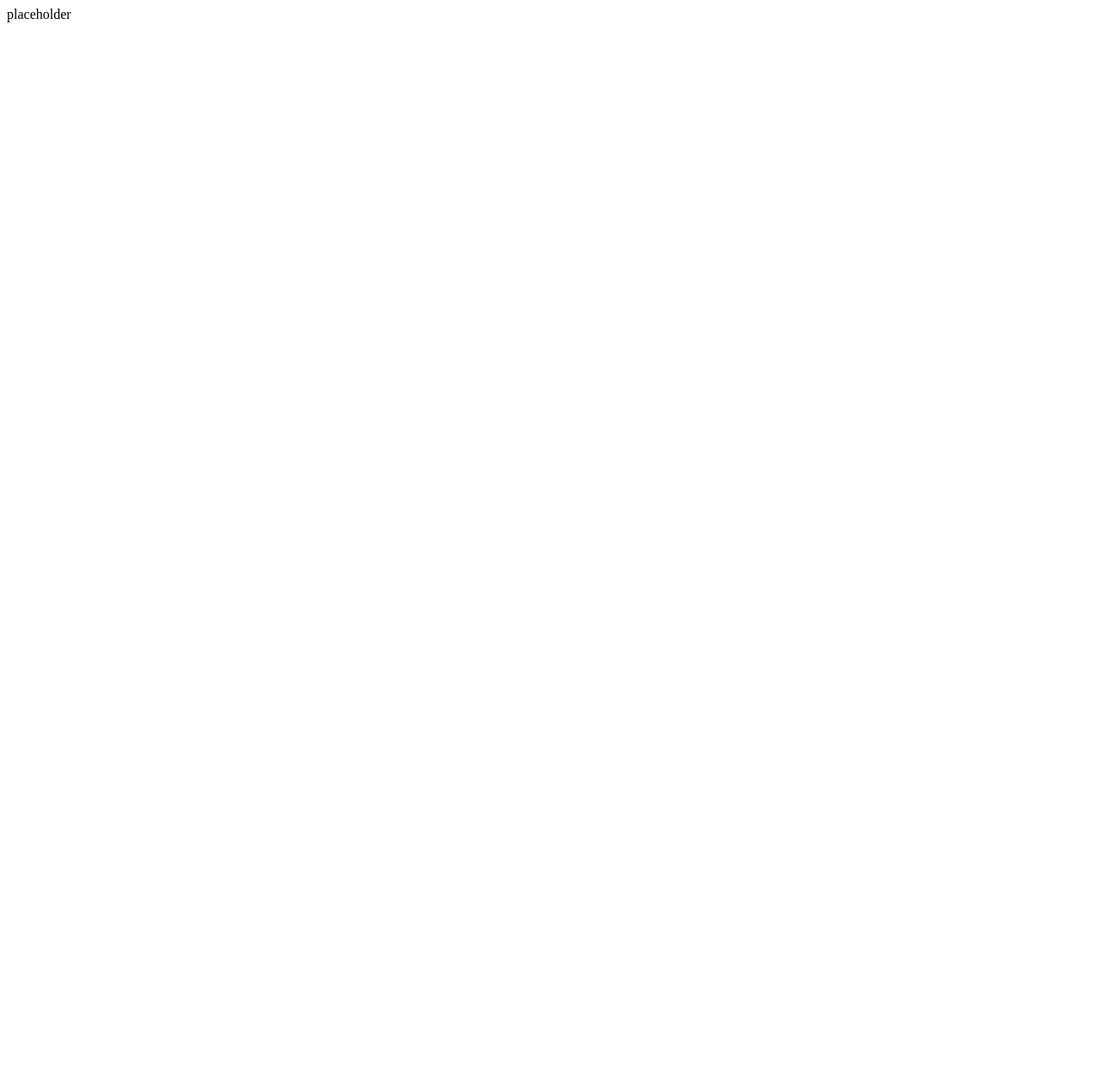
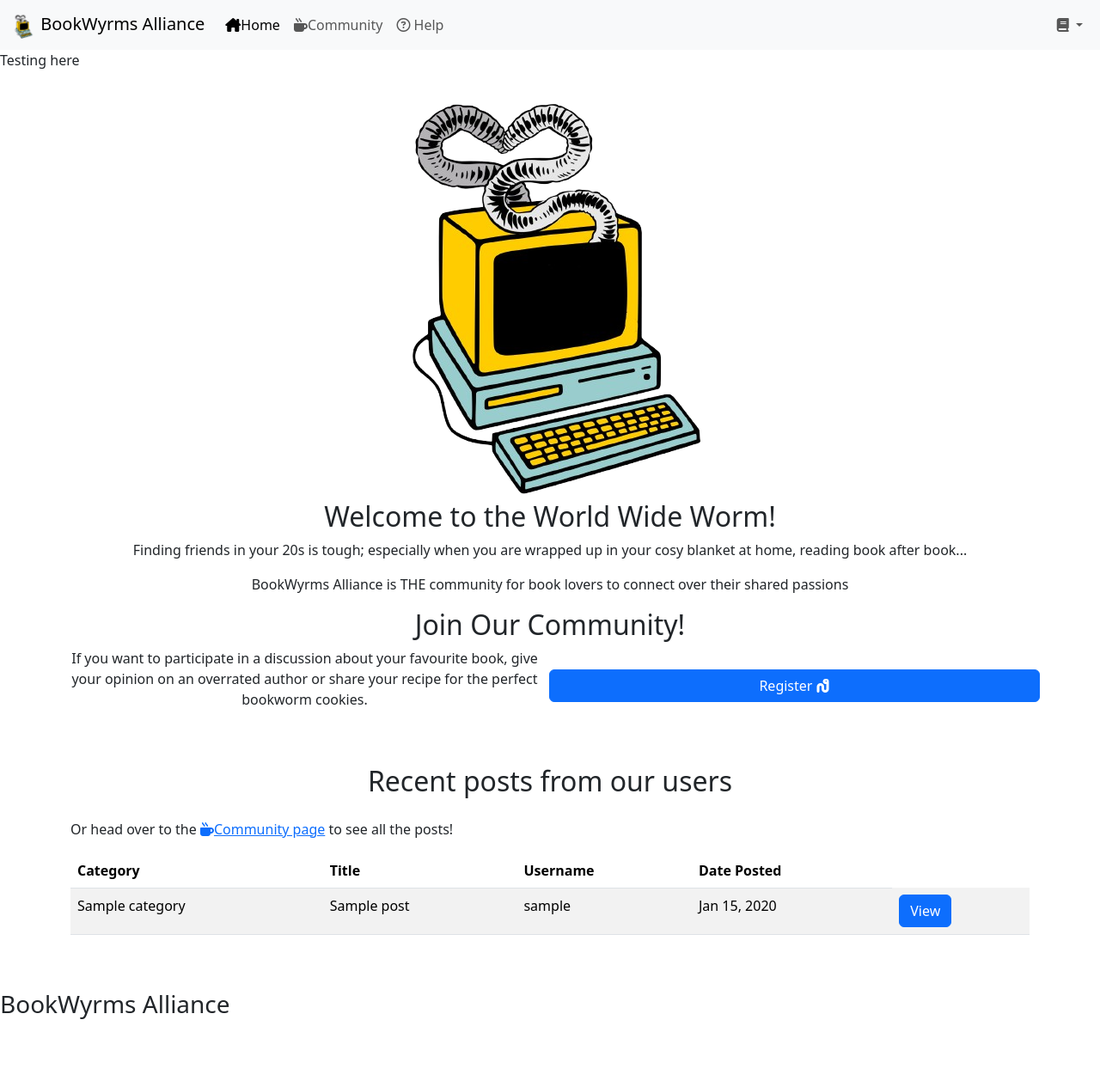
Before and after one commit to chl03rivs/bookwyrms-alliance, a Django app: page / in a window 1280 px wide. Before the commit the page is almost empty. Shown: the whole page at 86% size. Before the commit the page ends 26 px from the top, so only its background shows below. Run offline with Django 4.2, Linux system fonts and the light colour scheme; tables that the repository leaves empty hold one stand-in row (values such as "Sample post"); some libraries are stand-ins or nearby versions; some web fonts are replaced.

Commit message:
Create home page * Create view in data app * Create template * Update urls.py files at project-level and app-level * Update navigation with icons from Font-Awesome * Fix typos and missing link for favicon

```diff
--- a/bookwyrms_alliance/settings.py
+++ b/bookwyrms_alliance/settings.py
@@ -26,7 +26,7 @@
 SECRET_KEY = os.environ.get('SECRET_KEY')
 
 # SECURITY WARNING: don't run with debug turned on in production!
-DEBUG = False
+DEBUG = True
 
 ALLOWED_HOSTS = [
     'bookwyrms-alliance-b4deb11202b4.herokuapp.com/',
--- a/bookwyrms_alliance/urls.py
+++ b/bookwyrms_alliance/urls.py
@@ -18,10 +18,13 @@
 from django.contrib import admin
 from django.urls import path, include
 
+from data import views as data_views
+
 urlpatterns = [
     path('admin/', admin.site.urls),
     path('summernote/', include('django_summernote.urls')),
     path('accounts/', include('allauth.urls')),
     path('users/', include('users.urls')),
-    path('', include('data.urls'), name='data-urls'),
+    path('', data_views.home_view, name='home'),
+    path('community/', include('data.urls')),
 ]
--- /dev/null
+++ b/data/templates/data/home.html
@@ -0,0 +1,77 @@
+{% extends 'base.html' %}
+{% load static %}
+{% load crispy_forms_tags %} <!-- for crispy forms styling -->
+
+{% block content %}
+    <div class="container text-center">
+        <img src="{% static 'images/logo-transparent-bckgd.png' %}" alt="Logo of BookWyrms Alliance: two worms coming out of the screen of a desktop computer" class="img-fluid">
+
+        <h2>Welcome to the World Wide Worm!</h2>
+        <p>Finding friends in your 20s is tough; especially when you are wrapped up in your cosy blanket at home, reading book after book...</p>
+        <p>BookWyrms Alliance is THE community for book lovers to connect over their shared passions </p>
+    </div>
+
+    <div class="container text-center">
+        <h2>Join Our Community!</h2>
+        <div class="row align-items-center">
+            <p class="col">If you want to participate in a discussion about your favourite book, give your opinion on an overrated author or share your recipe for the perfect bookworm cookies.</p>
+            <!-- Register Button -->
+            <button type="button" class="col btn btn-primary" data-bs-toggle="modal" data-bs-target="#registerModal">
+                Register <i class="fa-solid fa-worm"></i>
+            </button>
+        </div>
+
+        <!-- Modal -->
+        <div class="modal fade" id="registerModal" tabindex="-1" aria-labelledby="registerModalLabel" aria-hidden="true">
+            <div class="modal-dialog">
+                <div class="modal-content">
+                    <div class="modal-header">
+                        <h5 class="modal-title" id="registerModalLabel">Register <i class="fa-solid fa-worm"></i></h5>
+                        <button type="button" class="btn-close" data-bs-dismiss="modal" aria-label="Close"></button>
+                    </div>
+                    <div class="modal-body">
+                        <form method="post" novalidate>
+                            {% csrf_token %}
+                            {{ form|crispy }}
+                            <button type="submit" class="btn btn-primary">Register</button>
+                        </form>
+                    </div>
+                </div>
+            </div>
+        </div>
+    </div>
+
+    <div class="container my-5">
+        <h2 class="text-center mb-4">Recent posts from our users</h2>
+        <p>Or head over to the <a class="link" href="{% url 'post_list' %}"><i class="fa-solid fa-mug-hot"></i>Community page</a> to see all the posts!</p>
+
+        <div class="table-responsive"></div>
+            <table class="table table-striped">
+                <thead>
+                    <tr>
+                        <th>Category</th>
+                        <th>Title</th>
+                        <th>Username</th>
+                        <th>Date Posted</th>
+                    </tr>
+                </thead>
+                <tbody>
+                    {% for post in recent_posts %}
+                    <tr>
+                        <td>{{ post.category }}</td>
+                        <td>{{ post.post_title }}</td>
+                        <td>{{ post.user }}</td>
+                        <td>{{ post.created_at|date:"M d, Y" }}</td>
+                        <td><a href="{% url 'post_detail' post.slug %}" class="btn btn-primary">View</a></td>
+                    </tr>
+                    {% empty %}
+                    <tr>
+                        <td colspan="4">No recent posts available.</td>
+                    </tr>
+                    {% endfor %}
+                </tbody>
+            </table>
+        </div>
+    </div>
+
+{% endblock content %}
--- a/data/views.py
+++ b/data/views.py
@@ -1,12 +1,39 @@
 # Imports
-from django.shortcuts import render, get_object_or_404, reverse
+from django.shortcuts import render, get_object_or_404, reverse, redirect
 from django.contrib import messages
 from django.http import HttpResponseRedirect
 from django.views import generic
 from django.contrib.auth.decorators import login_required
+from django.contrib.auth import login
+from allauth.account.forms import SignupForm
 
 from .models import Post, Comment
 from .forms import CommentForm, PostForm
+
+# Home page
+def home_view(request):
+    # Retrieve the 7 most recent posts
+    recent_posts = Post.objects.order_by('-created_at')[:7]
+
+    context = {
+        'recent_posts': recent_posts,
+    }
+
+    # Link sign up form
+    if request.method == "POST":
+        form = SignupForm(request.POST)
+        if form.is_valid():
+            user = form.save(request)
+            login(request, user)  # Automatically log in the user after registration
+            return redirect('post_list')  # Redirect to the community after registration
+    else:
+        form = SignupForm()
+
+    # Add the form to the context
+    context['form'] = form
+
+    return render(request, 'data/home.html', context)
+
 
 # CRUD views for posts and comments
 # Creating posts and comments
@@ -99,8 +126,7 @@
         * a comment count
     Uses template: data/post_detail.html
     """
-    queryset = Post.objects.filter(status=1)
-    post = get_object_or_404(queryset, slug=slug)
+    post = get_object_or_404(Post, slug=slug)
 
     # Use related_name to get comments
     comments = post.comments.all().order_by("-created_at")  # Comments ordered by newest first
--- a/templates/base.html
+++ b/templates/base.html
@@ -19,9 +19,10 @@
 
     <!--Favicon-->
     <link rel="apple-touch-icon" sizes="180x180" href="{% static 'images/favicon/apple-touch-icon.png'}">
-    <link rel="icon" type="image/png" sizes="32x32" href="{% static 'images/favicon//favicon-32x32.png}">
-    <link rel="icon" type="image/png" sizes="16x16" href="{% static 'images/favicon//favicon-16x16.png}">
-    <link rel="manifest" href="{% static 'images/favicon//site.webmanifest}">
+    <link rel="icon" type="image/png" sizes="32x32" href="{% static 'images/favicon/favicon-32x32.png}">
+    <link rel="icon" type="image/png" sizes="16x16" href="{% static 'images/favicon/favicon-16x16.png}">
+    <link rel="manifest" href="{% static 'images/favicon/site.webmanifest}">
+    <link rel="shortcut icon" href="{% static 'images/favicon/favicon.ico}">
 </head>
 
 <body>
@@ -31,7 +32,7 @@
             <div class="container-fluid">
                 <!-- Left: Logo and Main Menu -->
                 <a class="navbar-brand" href="{% url 'home' %}">
-                    <img src="{% static 'images/logo-transparent-bckgd.png' %}" alt="Logo" width="30" height="30">
+                    <img src="{% static 'images/logo-transparent-bckgd.png' %}" alt="Logo of BookWyrms Alliance: two worms coming out of the screen of a desktop computer" width="30" height="30">
                     <span>BookWyrms Alliance</span>
                 </a>
                 <button class="navbar-toggler" type="button" data-bs-toggle="collapse" data-bs-target="#navbarNav" aria-controls="navbarNav" aria-expanded="false" aria-label="Toggle navigation">
@@ -40,13 +41,13 @@
                 <div class="collapse navbar-collapse" id="navbarNav">
                     <ul class="navbar-nav me-auto">
                         <li class="nav-item">
-                            <a class="nav-link {% if request.resolver_match.url_name == 'home' %}active{% endif %}" href="{% url 'home' %}">Home</a>
+                            <a class="nav-link {% if request.resolver_match.url_name == 'home' %}active{% endif %}" href="{% url 'home' %}"><i class="fa-solid fa-house-chimney"></i>Home</a>
                         </li>
                         <li class="nav-item">
-                            <a class="nav-link {% if request.resolver_match.url_name == 'post_list' %}active{% endif %}" href="{% url 'post_list' %}">Community</a>
+                            <a class="nav-link {% if request.resolver_match.url_name == 'post_list' %}active{% endif %}" href="{% url 'post_list' %}"><i class="fa-solid fa-mug-hot"></i>Community</a>
                         </li>
-                        <li class="nav-item">
-                            <a class="nav-link {% if request.resolver_match.url_name == 'help' %}active{% endif %}" href="{% url 'help' %}">Help</a>
+                        <li class="nav-item"></li>
+                            <a class="nav-link {% if request.resolver_match.url_name == 'help' %}active{% endif %}" href="{% url 'help' %}"><i class="fa-regular fa-circle-question"></i> Help</a>
                         </li>
                     </ul>
 
@@ -59,7 +60,7 @@
                                     <i class="fa-solid fa-book-open-reader"></i>
                                 </a>
                                 <ul class="dropdown-menu dropdown-menu-end" aria-labelledby="profileDropdown">
-                                    <li><a class="dropdown-item" href="{% url 'profile_detail' user.id %}">My Profile</a></li>
+                                    <li><a class="dropdown-item" href="{% url 'profile_detail' user.id %}"><i class="fa-solid fa-address-card"></i>My Bubble</a></li>
                                     <li><hr class="dropdown-divider"></li>
                                     <li><a class="dropdown-item" href="{% url 'account_logout' %}">Logout</a></li>
                                 </ul>
```
